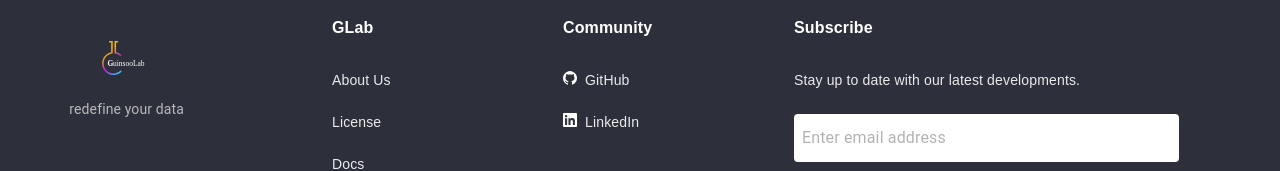
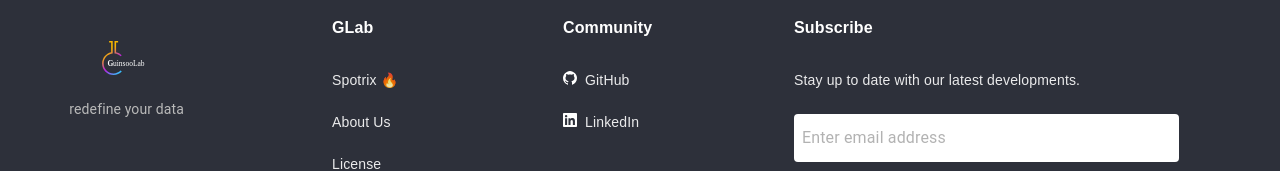
Before and after one commit to GuinsooLab/glab, a React (Create React App) app: page /#/app/home in a window 1280 px wide. Shown: the part 2132-2303 px from the top of the page. Built offline with nearby package versions, Linux system fonts and the light colour scheme.

Commit message:
update footer, add hot product

```diff
--- a/src/components/Footer/Footer.js
+++ b/src/components/Footer/Footer.js
@@ -38,6 +38,7 @@ export default function Footer() {
               <Grid container>
                 <Grid item xs={3} className={classes.footerBody}>
                   <b className={classes.title2}>GLab</b>
+                  <p className={classes.body2} onClick={() => window.open("https://spotrix.github.io/spotrix-web/", "_target")}>Spotrix 🔥</p>
                   <p className={classes.body2} onClick={() => window.open("https://github.com/GuinsooLab", "_target")}>About Us</p>
                   <p className={classes.body2} onClick={() => window.open("https://github.com/GuinsooLab/glab/blob/main/LICENSE", "_target")}>License</p>
                   <p className={classes.body2} onClick={() => window.open("https://ciusji.gitbook.io/guinsoolab/", "_target")}>Docs</p>
```
